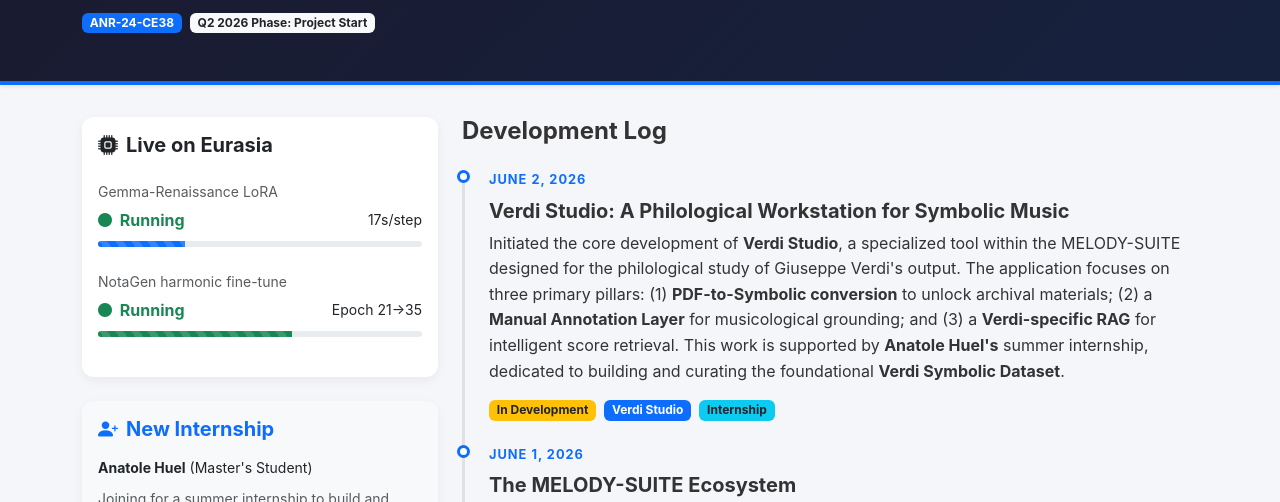
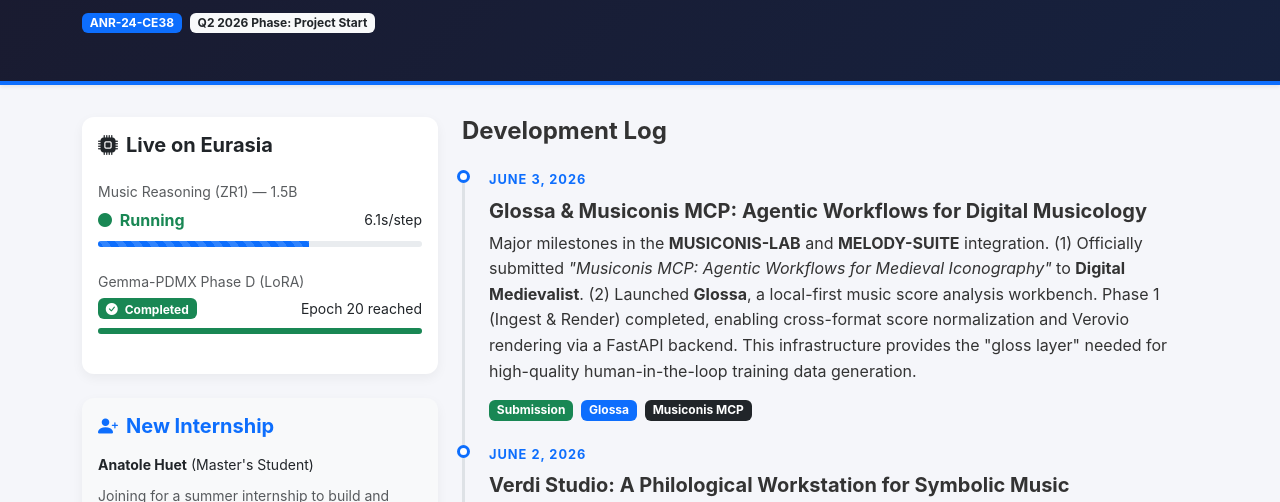
Before and after one commit to captaldebuch/captaldebuch.github.io, a plain HTML site: page ANR_MELODY/index.html in a window 1280 px wide. Shown: the part 251-753 px from the top of the page. Drawn offline with nearby package versions, Linux system fonts and the light colour scheme.

Commit message:
Update Project Journal: June 3, 2026 milestones

```diff
--- a/ANR_MELODY/index.html
+++ b/ANR_MELODY/index.html
@@ -1,4 +1,11 @@
 <!DOCTYPE html>
+<!--
+  CRITICAL: This file is the source for the live Project Journal at:
+  https://captaldebuch.github.io/ANR_MELODY/
+
+  When you update this file locally, you MUST push the changes to the
+  'captaldebuch.github.io' repository on GitHub.
+-->
 <html lang="en">
 <head>
     <meta charset="UTF-8">
@@ -126,23 +133,23 @@
                         <i class="bi bi-cpu-fill me-2"></i>Live on Eurasia
                     </h5>
                     <div class="mb-4">
-                        <p class="small text-muted mb-1">Gemma-Renaissance LoRA</p>
+                        <p class="small text-muted mb-1">Music Reasoning (ZR1) — 1.5B</p>
                         <div class="d-flex justify-content-between align-items-center">
                             <span class="status-running"><i class="bi bi-circle-fill small me-1"></i> Running</span>
-                            <span class="small">17s/step</span>
+                            <span class="small">6.1s/step</span>
                         </div>
                         <div class="progress mt-2" style="height: 6px;">
-                            <div class="progress-bar progress-bar-striped progress-bar-animated" role="progressbar" style="width: 27%"></div>
+                            <div class="progress-bar progress-bar-striped progress-bar-animated" role="progressbar" style="width: 65%"></div>
                         </div>
                     </div>
                     <div class="mb-4">
-                        <p class="small text-muted mb-1">NotaGen harmonic fine-tune</p>
+                        <p class="small text-muted mb-1">Gemma-PDMX Phase D (LoRA)</p>
                         <div class="d-flex justify-content-between align-items-center">
-                            <span class="status-running"><i class="bi bi-circle-fill small me-1"></i> Running</span>
-                            <span class="small">Epoch 21→35</span>
+                            <span class="badge bg-success small"><i class="bi bi-check-circle-fill me-1"></i> Completed</span>
+                            <span class="small">Epoch 20 reached</span>
                         </div>
                         <div class="progress mt-2" style="height: 6px;">
-                            <div class="progress-bar progress-bar-striped progress-bar-animated bg-success" role="progressbar" style="width: 60%"></div>
+                            <div class="progress-bar bg-success" role="progressbar" style="width: 100%"></div>
                         </div>
                     </div>
                 </div>
@@ -153,7 +160,7 @@
                     <h5 class="card-title fw-bold text-primary mb-3">
                         <i class="bi bi-person-plus-fill me-2"></i>New Internship
                     </h5>
-                    <p class="small mb-2"><strong>Anatole Huel</strong> (Master's Student)</p>
+                    <p class="small mb-2"><strong>Anatole Huet</strong> (Master's Student)</p>
                     <p class="small text-muted mb-0">Joining for a summer internship to build and curate a comprehensive <strong>Verdi Symbolic Dataset</strong>, supporting the philological tools in Verdi Studio.</p>
                 </div>
             </div>
@@ -186,9 +193,21 @@
             <div class="log-container mb-5">
                 <!-- Entry -->
                 <div class="log-entry">
+                    <span class="date-badge">June 3, 2026</span>
+                    <h5 class="fw-bold">Glossa & Musiconis MCP: Agentic Workflows for Digital Musicology</h5>
+                    <p>Major milestones in the <strong>MUSICONIS-LAB</strong> and <strong>MELODY-SUITE</strong> integration. (1) Officially submitted <em>"Musiconis MCP: Agentic Workflows for Medieval Iconography"</em> to <strong>Digital Medievalist</strong>. (2) Launched <strong>Glossa</strong>, a local-first music score analysis workbench. Phase 1 (Ingest & Render) completed, enabling cross-format score normalization and Verovio rendering via a FastAPI backend. This infrastructure provides the "gloss layer" needed for high-quality human-in-the-loop training data generation.</p>
+                    <div class="d-flex gap-2">
+                        <span class="badge bg-success">Submission</span>
+                        <span class="badge bg-primary">Glossa</span>
+                        <span class="badge bg-dark">Musiconis MCP</span>
+                    </div>
+                </div>
+
+                <!-- Entry -->
+                <div class="log-entry">
                     <span class="date-badge">June 2, 2026</span>
                     <h5 class="fw-bold">Verdi Studio: A Philological Workstation for Symbolic Music</h5>
-                    <p>Initiated the core development of <strong>Verdi Studio</strong>, a specialized tool within the MELODY-SUITE designed for the philological study of Giuseppe Verdi's output. The application focuses on three primary pillars: (1) <strong>PDF-to-Symbolic conversion</strong> to unlock archival materials; (2) a <strong>Manual Annotation Layer</strong> for musicological grounding; and (3) a <strong>Verdi-specific RAG</strong> for intelligent score retrieval. This work is supported by <strong>Anatole Huel's</strong> summer internship, dedicated to building and curating the foundational <strong>Verdi Symbolic Dataset</strong>.</p>
+                    <p>Initiated the core development of <strong>Verdi Studio</strong>, a specialized tool within the MELODY-SUITE designed for the philological study of Giuseppe Verdi's output. The application focuses on three primary pillars: (1) <strong>PDF-to-Symbolic conversion</strong> to unlock archival materials; (2) a <strong>Manual Annotation Layer</strong> for musicological grounding; and (3) a <strong>Verdi-specific RAG</strong> for intelligent score retrieval. This work is supported by <strong>Anatole Huet's</strong> summer internship, dedicated to building and curating the foundational <strong>Verdi Symbolic Dataset</strong>.</p>
                     <div class="d-flex gap-2">
                         <span class="badge bg-warning text-dark">In Development</span>
                         <span class="badge bg-primary">Verdi Studio</span>
```
